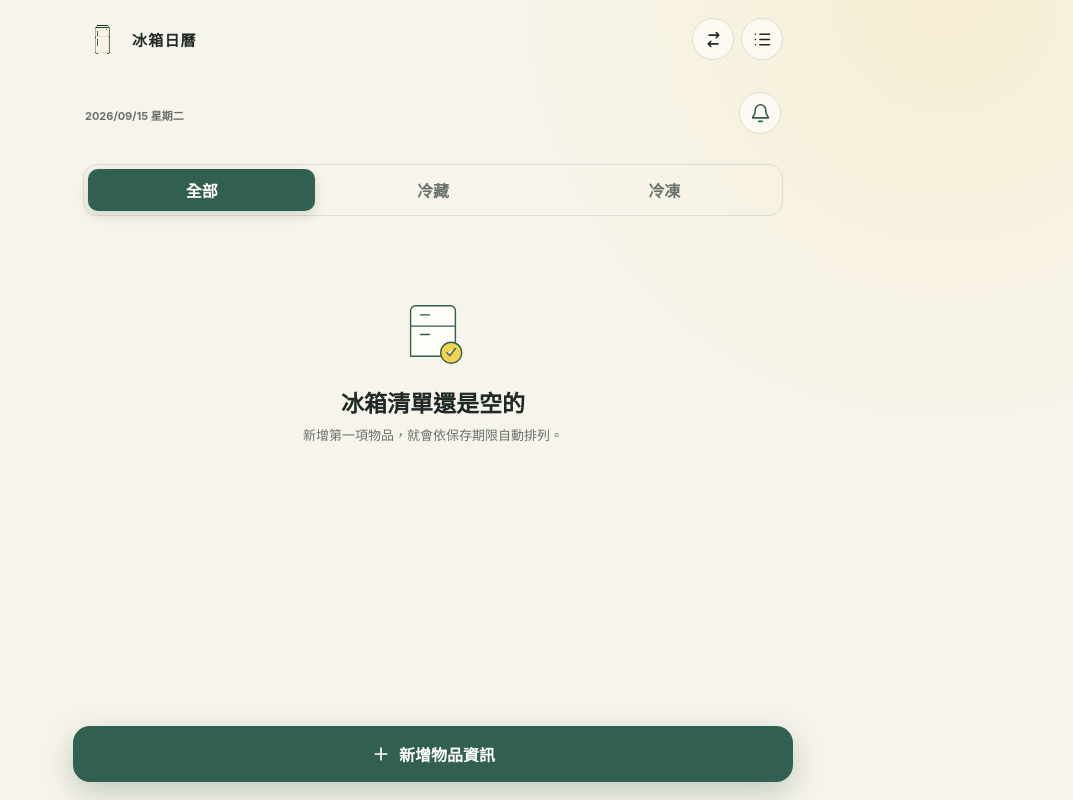
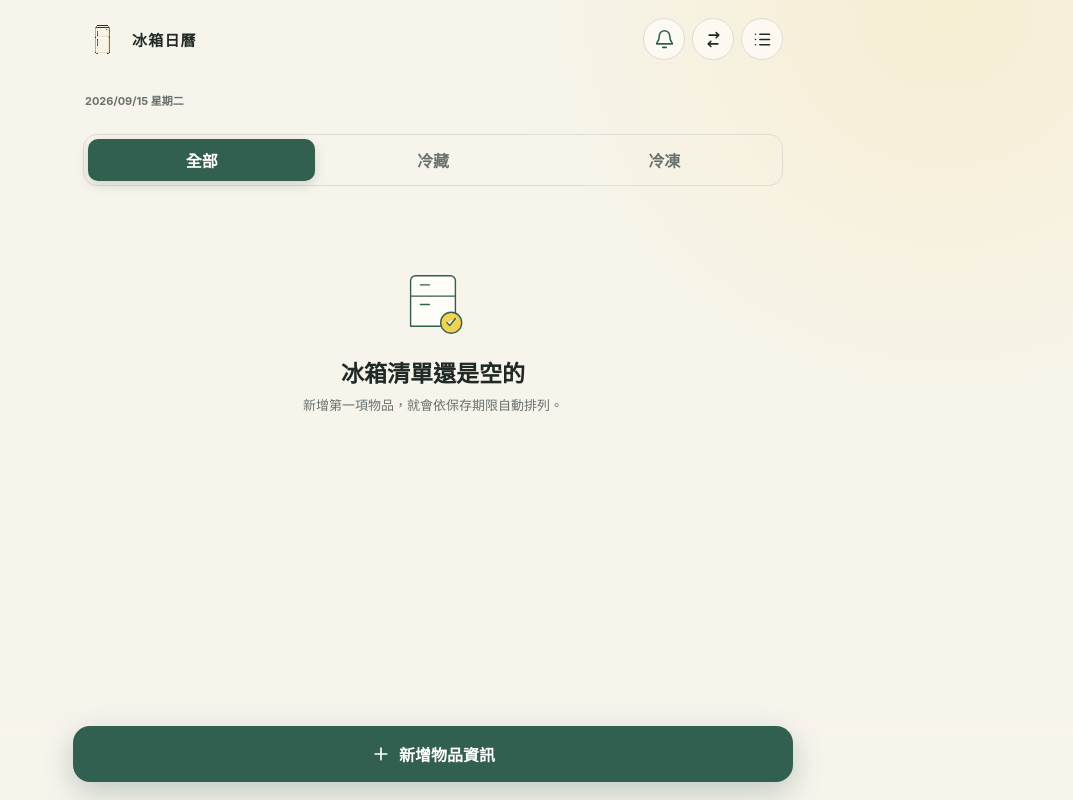
Before and after one commit to kkore-glitch/fridge-calendar, a plain HTML site: page index.html in a window 1280 px wide. Shown: the whole page, without its empty margins (207-1280 px from the left). Drawn offline with Linux system fonts and the light colour scheme.

Commit message:
Move notification button into top bar

```diff
--- a/app.js
+++ b/app.js
@@ -1,4 +1,4 @@
-const APP_VERSION = "2026.09.15.8";
+const APP_VERSION = "2026.09.15.9";
 const DATA_VERSION = 1;
 const ITEMS_KEY = "fridge-calendar-items-v1";
 const SETTINGS_KEY = "fridge-calendar-settings-v1";
--- a/index.html
+++ b/index.html
@@ -22,6 +22,9 @@
           <span><b>冰箱日曆</b></span>
         </a>
         <div class="top-actions">
+          <button class="settings-button" id="settingsButton" type="button" aria-label="設定" title="設定">
+            <svg viewBox="0 0 24 24" aria-hidden="true"><path d="M18 8a6 6 0 0 0-12 0c0 7-3 7-3 9h18c0-2-3-2-3-9M10 21h4"/></svg>
+          </button>
           <button class="icon-button" id="transferButton" type="button" aria-label="資料轉移" title="資料轉移">
             <svg viewBox="0 0 24 24" aria-hidden="true"><path d="M7 7h11l-3-3m3 3-3 3M17 17H6l3 3m-3-3 3-3"/></svg>
           </button>
@@ -32,11 +35,8 @@
       </header>
 
       <main>
-        <section class="welcome" aria-labelledby="pageTitle">
+        <section class="welcome" aria-label="今日日期">
           <p class="date-label" id="todayLabel"></p>
-          <button class="settings-button" id="settingsButton" type="button" aria-label="設定" title="設定">
-            <svg viewBox="0 0 24 24" aria-hidden="true"><path d="M18 8a6 6 0 0 0-12 0c0 7-3 7-3 9h18c0-2-3-2-3-9M10 21h4"/></svg>
-          </button>
         </section>
 
         <nav class="filter-tabs" aria-label="位置篩選">
--- a/service-worker.js
+++ b/service-worker.js
@@ -1,4 +1,4 @@
-const CACHE_NAME = "fridge-calendar-2026-09-15-8";
+const CACHE_NAME = "fridge-calendar-2026-09-15-9";
 const APP_SHELL = ["./", "./index.html", "./styles.css", "./app.js", "./manifest.webmanifest", "./icons/icon-192.png", "./icons/icon-512.png"];
 
 self.addEventListener("install", (event) => {
--- a/styles.css
+++ b/styles.css
@@ -60,9 +60,9 @@ button, .item-card { -webkit-tap-highlight-color: transparent; }
 }
 .icon-button svg, .settings-button svg { width: 21px; fill: none; stroke: currentColor; stroke-width: 1.8; stroke-linecap: round; stroke-linejoin: round; }
 
-.welcome { display: flex; align-items: center; justify-content: space-between; padding: 14px 2px 18px; }
+.welcome { padding: 14px 2px 18px; }
 .date-label { margin: 0; color: var(--muted); font-size: 11px; font-weight: 700; }
-.settings-button { margin-bottom: 4px; color: var(--green); }
+.settings-button { color: var(--green); }
 
 .filter-tabs { display: flex; gap: 4px; margin: 8px 0 20px; padding: 4px; border: 1px solid var(--line); border-radius: 14px; }
 .filter-tab { flex: 1; padding: 9px; border: 0; border-radius: 10px; color: var(--muted); background: transparent; font-weight: 700; cursor: pointer; }
```
